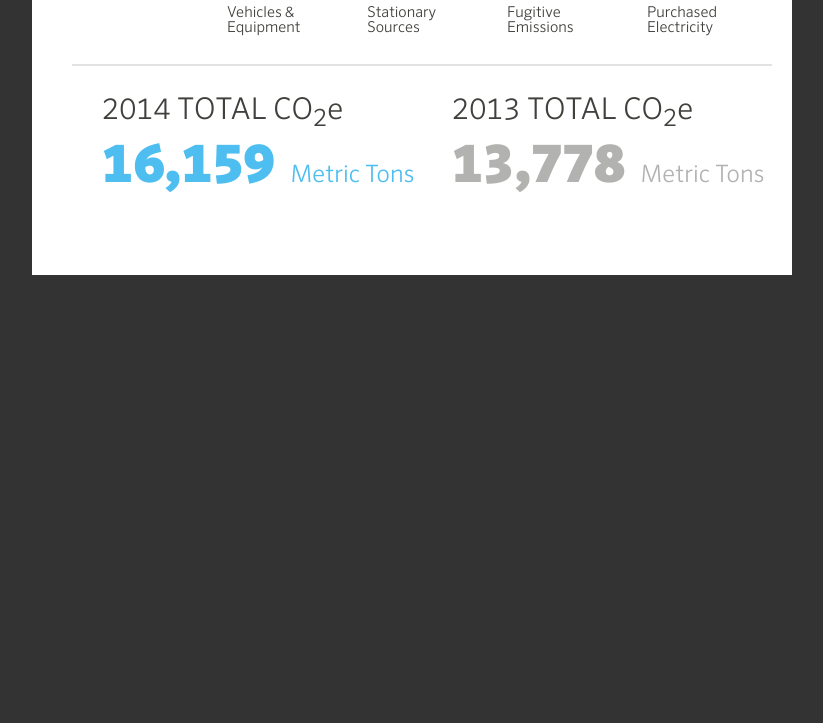
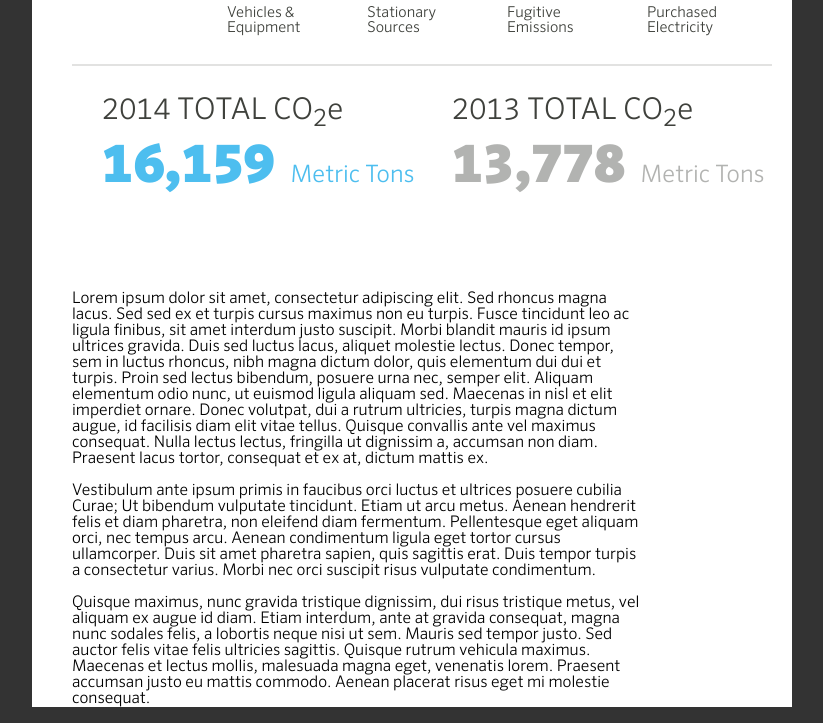
Before and after one commit to ransim/huntercsr, a plain HTML site: page Energy Use/Energy_Use-updated.html in a window 1280 px wide. Shown: the part 1065-1788 px from the top of the page, without its empty margins (228-1051 px from the left). Before the commit the page ends 1348 px from the top, so only its background shows below. Drawn offline with nearby package versions, Linux system fonts and the light colour scheme.

Commit message:
minor fix

```diff
--- a/Energy Use/Energy_Use-updated.html
+++ b/Energy Use/Energy_Use-updated.html
@@ -505,6 +505,11 @@
     </div>
     <!-- /#GRAPH -->
 </div>
+    <p>Lorem ipsum dolor sit amet, consectetur adipiscing elit. Sed rhoncus magna lacus. Sed sed ex et turpis cursus maximus non eu turpis. Fusce tincidunt leo ac ligula finibus, sit amet interdum justo suscipit. Morbi blandit mauris id ipsum ultrices gravida. Duis sed luctus lacus, aliquet molestie lectus. Donec tempor, sem in luctus rhoncus, nibh magna dictum dolor, quis elementum dui dui et turpis. Proin sed lectus bibendum, posuere urna nec, semper elit. Aliquam elementum odio nunc, ut euismod ligula aliquam sed. Maecenas in nisl et elit imperdiet ornare. Donec volutpat, dui a rutrum ultricies, turpis magna dictum augue, id facilisis diam elit vitae tellus. Quisque convallis ante vel maximus consequat. Nulla lectus lectus, fringilla ut dignissim a, accumsan non diam. Praesent lacus tortor, consequat et ex at, dictum mattis ex.</p>
+
+<p>Vestibulum ante ipsum primis in faucibus orci luctus et ultrices posuere cubilia Curae; Ut bibendum vulputate tincidunt. Etiam ut arcu metus. Aenean hendrerit felis et diam pharetra, non eleifend diam fermentum. Pellentesque eget aliquam orci, nec tempus arcu. Aenean condimentum ligula eget tortor cursus ullamcorper. Duis sit amet pharetra sapien, quis sagittis erat. Duis tempor turpis a consectetur varius. Morbi nec orci suscipit risus vulputate condimentum.</p>
+
+<p>Quisque maximus, nunc gravida tristique dignissim, dui risus tristique metus, vel aliquam ex augue id diam. Etiam interdum, ante at gravida consequat, magna nunc sodales felis, a lobortis neque nisi ut sem. Mauris sed tempor justo. Sed auctor felis vitae felis ultricies sagittis. Quisque rutrum vehicula maximus. Maecenas et lectus mollis, malesuada magna eget, venenatis lorem. Praesent accumsan justo eu mattis commodo. Aenean placerat risus eget mi molestie consequat.</p>
 </div>
     </div>
 </body>
```
